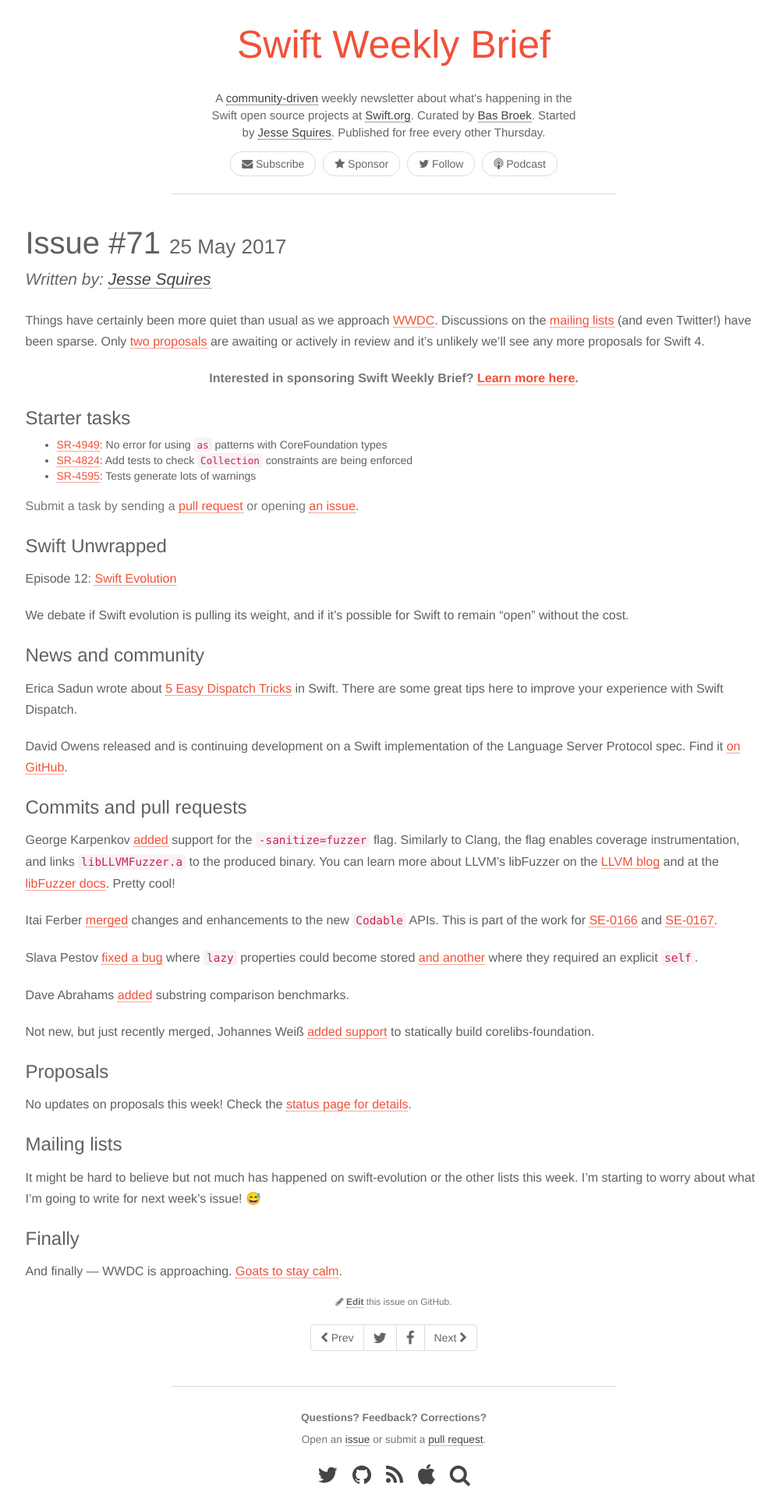
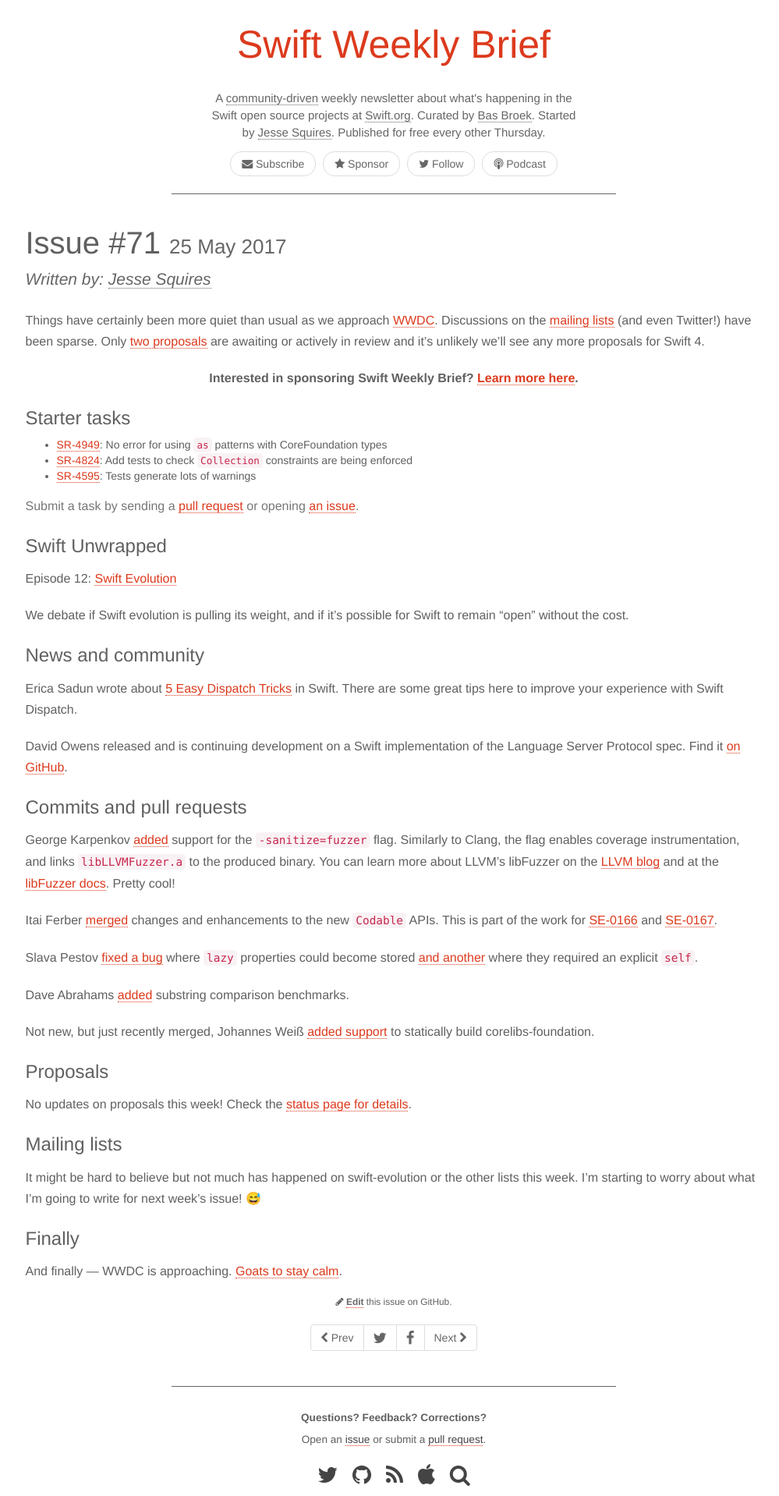
Before and after one commit to SwiftWeekly/swiftweekly.github.io, a Jekyll site: the page built from _posts/2017-05-25-issue-71.md, in a window 1280 px wide. Shown: the whole page at 78% size, without its empty margins (135-1134 px from the left). Built offline with Jekyll 4.4.1, drawn with Linux system fonts in a browser that asks for light colours.

Commit message:
reorganize color palette + define colors with accessible contrasts

```diff
--- a/_includes/footer.html
+++ b/_includes/footer.html
@@ -12,7 +12,7 @@
 
 <footer class="container container-fluid">
 <hr>
-    <p class="text-muted text-center">
+    <p class="text-center">
         <small>
         <strong>Questions? Feedback? Corrections?</strong><br/>
         Open an <a href="{{ open_issue_url }}" target="_blank">issue</a> or
--- a/_includes/social_share.html
+++ b/_includes/social_share.html
@@ -8,7 +8,7 @@
 {% assign edit_url = base_edit_url | append: file_name %}
 
 <div class="row center sharing">
-   <small class="text-muted text-center">
+   <small class="text-center">
       <i class="fa fa-pencil" aria-hidden="true"></i> <a href="{{ edit_url }}" target="_blank"><strong>Edit</strong></a> this issue on GitHub.
    </small>
 
--- a/_includes/sponsor.html
+++ b/_includes/sponsor.html
@@ -13,5 +13,5 @@
     <p><small><a href="{{ page.sponsor.link }}{{ utm_params }}" target="_blank">{{ page.sponsor.displaylink }}</a></small></p>
 </div>
 {% else %}
-<p class="text-muted text-center"><b>Interested in sponsoring Swift Weekly Brief? <a href="{{ site.url }}/sponsorship/">Learn more here</a>.</b></p>
+<p class="text-center"><b>Interested in sponsoring Swift Weekly Brief? <a href="{{ site.url }}/sponsorship/">Learn more here</a>.</b></p>
 {% endif %}
--- a/css/style.css
+++ b/css/style.css
@@ -5,26 +5,23 @@
 
    --background: #ffffff;
    --body-text: #606060;
+   --secondary-text: #666666;
 
-   --special-text: #444444;
-   --attribute-social-visited: #444444;
-   --attribute-subscribe-hover: #444444;
+   --code-fg: #c7254e;
+   --code-bg: #f9f2f4;
 
-   --date: #666666;
-   --tagline: #666666;
-   --attribute-social-hover: #666666;
-   --attribute-subscribe-visited: #666666;
-   --attribute-sharing: #666666;
+   --button-fg: #666666;
+   --button-bg: #fff;
+   --button-bg-hover: #eee;
 
-   --attribute: #f05138;
-   --attribute-visited: #f05138;
-   --attribute-sharing-hover: #f05138;
+   --social-fg: #444444;
+   --social-fg-hover: #666666;
 
-   --attribute-hover: #fbaf40;
-   --hr-border: #d7d7d7;
+   --link-fg: #DC3A1D;
+   --link-fg-visited: #DC3A1D;
+   --link-fg-hover: #fbaf40;
 
-   --code: #c7254e;
-   --code-background: #f9f2f4;
+   --hr-border: #666;
 
    --post-title-font-weight: lighter;
 }
@@ -32,18 +29,26 @@
 /* DARK MODE */
 @media (prefers-color-scheme: dark) {
    :root {
+
       --background: #1c1c1c;
       --body-text: #b2b2b2;
+      --secondary-text: #878787;
 
-      --special-text: #7c7c7c;
+      --code-fg: #000000;
+      --code-bg: #959595;
 
-      --tagline: #b2b2b2;
+      --button-fg: #878787;
+      --button-bg: #1c1c1c;
+      --button-bg-hover: #2f2f2f;
 
-      --attribute: #f7492e;
-      --attribute-hover: #f7ad2e;
+      --social-fg: #979797;
+      --social-fg-hover: #878787;
 
-      --code: #000000;
-      --code-background: #959595;
+      --link-fg: #f7492e;
+      --link-fg-visited: #f7492e;
+      --link-fg-hover: #f7ad2e;
+
+      --hr-border: #999;
 
       --post-title-font-weight: 300; /* 400 is normal */
    }
@@ -76,22 +81,22 @@
 }
 
 code {
-   color: var(--code);
-   background-color: var(--code-background);
+   color: var(--code-fg);
+   background-color: var(--code-bg);
 }
 
 /* LINKS */
 
 a {
-   color: var(--attribute);
+   color: var(--link-fg);
 }
 
 a:link {
-   border-bottom: 1px dotted var(--attribute);
+   border-bottom: 1px dotted var(--link-fg);
 }
 
 a:visited {
-   color: var(--attribute-visited);
+   color: var(--link-fg-visited);
    border-width: 0px;
    text-decoration: none;
 }
@@ -99,8 +104,8 @@
 a:hover,
 .tagline a:hover,
 .lead a:hover {
-   color: var(--attribute-hover);
-   border-color: var(--attribute-hover);
+   color: var(--link-fg-hover);
+   border-color: var(--link-fg-hover);
    text-decoration: none;
 }
 
@@ -133,12 +138,12 @@
 .tagline a,
 .lead a,
 .author-name a {
-   color: var(--special-text);
-   border-bottom: 1px dotted var(--special-text);
+   color: var(--secondary-text);
+   border-bottom: 1px dotted var(--secondary-text);
 }
 
 .tagline, .lead {
-   color: var(--tagline);
+   color: var(--secondary-text);
 }
 
 /* SPONSOR */
@@ -172,7 +177,7 @@
 
 .post-date {
    font-weight: normal;
-   color: var(--date);
+   color: var(--secondary-text);
    display: inline-block;
 }
 
@@ -186,11 +191,13 @@
 .sharing a,
 .sharing a:visited,
 .sharing a:link {
-   color: var(--attribute-sharing);
+   background-color: var(--button-bg);
+   color: var(--button-fg);
 }
 
 .sharing ul li a:hover {
-   color: var(--attribute-sharing-hover);
+   background-color: var(--button-bg-hover);
+   color: var(--button-fg);
    text-decoration: none;
 }
 
@@ -202,13 +209,15 @@
 
 /* SUBSCRIBE */
 
-.subscribe a,
-.subscribe a:visited {
-   color: var(--attribute-subscribe-visited);
+.subscribe ul li>a,
+.subscribe ul li>a:visited {
+   background-color: var(--button-bg);
+   color: var(--button-fg);
 }
 
 .subscribe ul li a:hover {
-   color: var(--attribute-subscribe-hover);
+   background-color: var(--button-bg-hover);
+   color: var(--button-fg);
    text-decoration: none;
 }
 
@@ -244,7 +253,7 @@
 
 footer a, footer a:visited,
 .social a, .social a:visited {
-  color: var(--attribute-social-visited);
+  color: var(--social-fg);
 }
 
 .social ul li a {
@@ -252,7 +261,7 @@
 }
 
 .social ul li a:hover {
-   color: var(--attribute-social-hover);
+   color: var(--social-fg-hover);
    text-decoration: none;
 }
 
```
